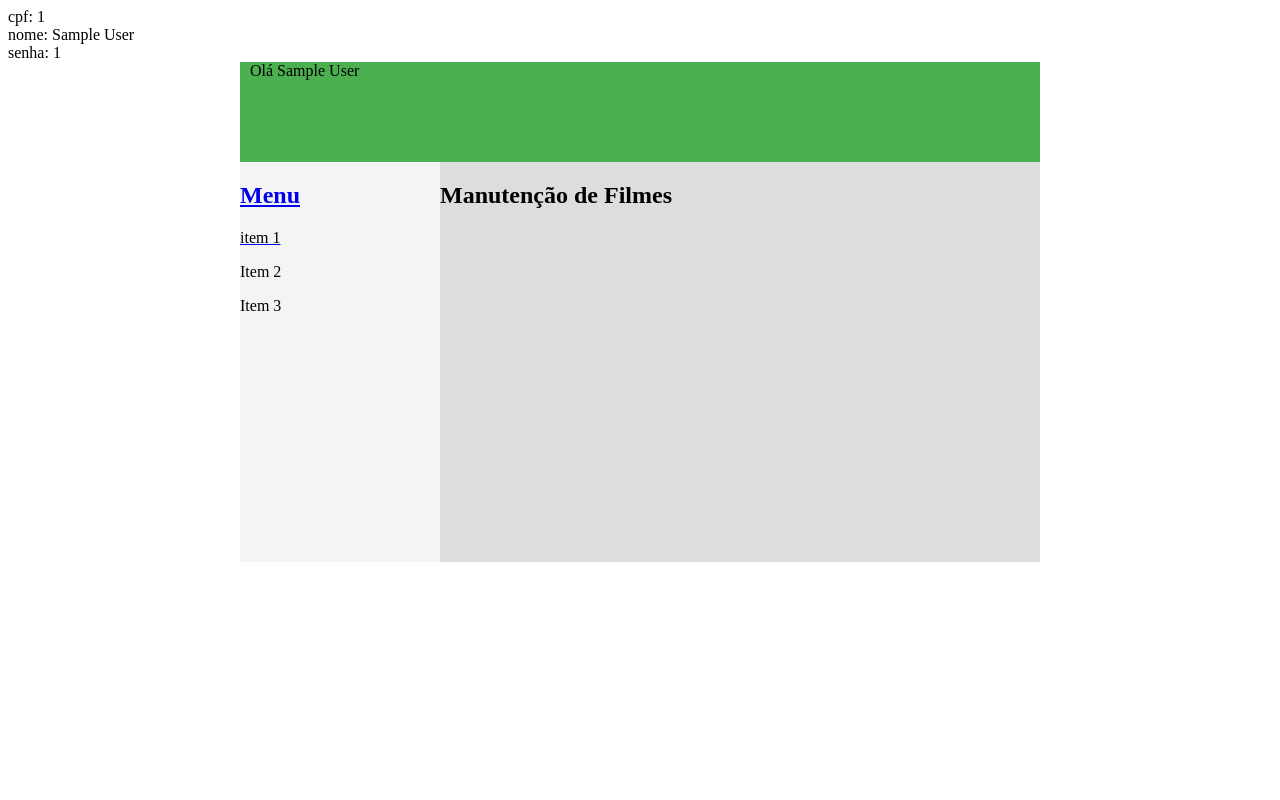
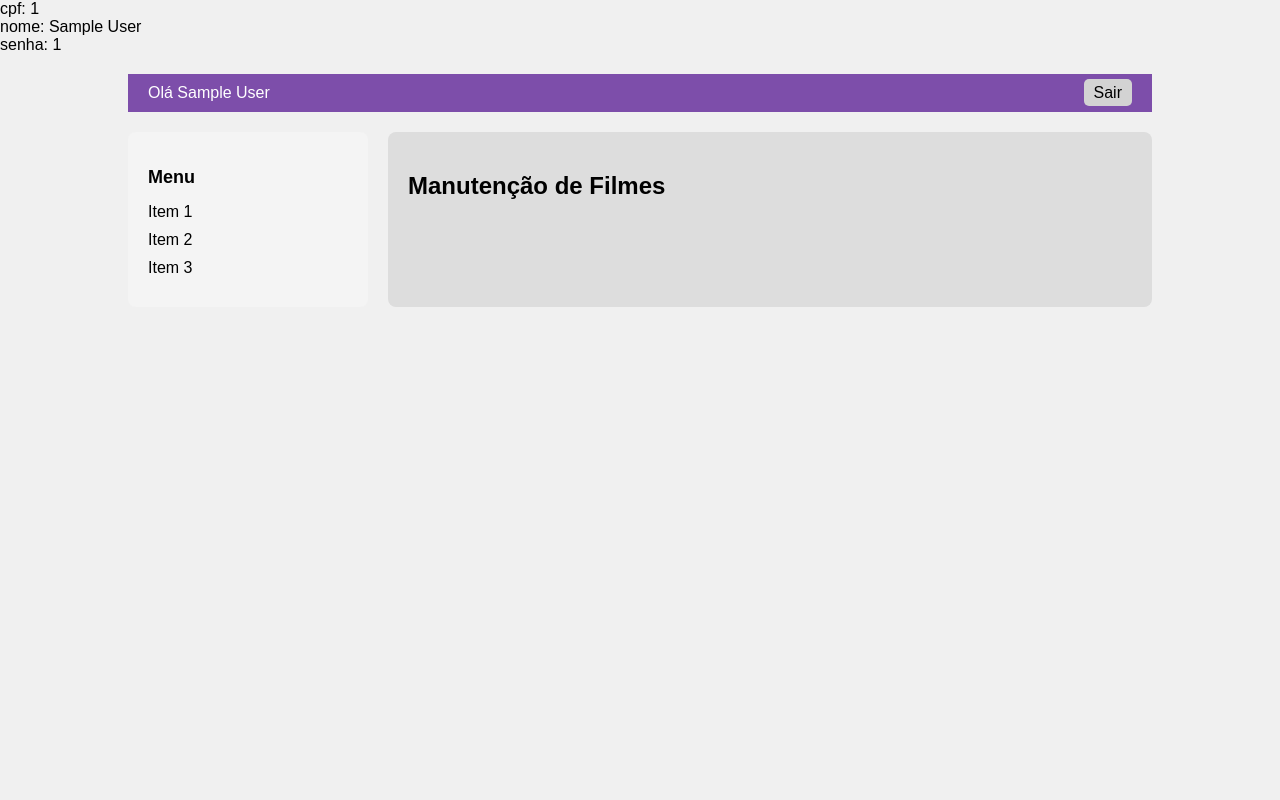
Before and after one commit to JessAlvs/projeto_php, a PHP site: page /principal.php in a window 1280 px wide. Run offline with PHP 8.4, Linux system fonts and the light colour scheme; the visitor is signed in with stand-in values (Sample User, id 1).

Commit message:
Layout Login e Principal

```diff
--- a/principal.php
+++ b/principal.php
@@ -9,14 +9,14 @@ echo "senha: ".$_SESSION['senha'];
 ?>
 
 
-<html>
+<!-- <html>
     <head>
     </head>
 
     <body>
 
     <div style = "width: 800px; margin: 0 auto;">
-        <div style="min-height: 100px; width: 100%; background-color: #4CAF50;";>
+        <div style="min-height: 100px; width: 100%; background-color:rgb(125, 78, 170);";>
             <div style="width: 50%; float:left">
             <span style="padding-left: 10px;">Olá <?=$_SESSION['nome'];?></span>
             </div>
@@ -42,4 +42,113 @@ echo "senha: ".$_SESSION['senha'];
 
     </body>
 
+</html> -->
+
+<html>
+<head>
+    <meta name="viewport" content="width=device-width, initial-scale=1.0">
+    <style>
+        body {
+            font-family: Arial, sans-serif;
+            margin: 0;
+            padding: 0;
+            background-color: #f0f0f0;
+        }
+
+        .container {
+            width: 80%;
+            max-width: 1200px;
+            margin: 0 auto;
+            display: flex;
+            flex-direction: column;
+            gap: 20px;
+            padding: 20px;
+        }
+
+        .header {
+            display: flex;
+            justify-content: space-between;
+            align-items: center;
+            background-color: rgb(125, 78, 170);
+            color: white;
+            padding: 10px 20px;
+        }
+
+        .header span {
+            font-size: 16px;
+        }
+
+        .header a {
+            color: black;
+            text-decoration: none;
+            background-color: #d3d3d3;
+            padding: 5px 10px;
+            border-radius: 5px;
+        }
+
+        .main-content {
+            display: flex;
+            gap: 20px;
+        }
+
+        .menu {
+            width: 200px;
+            background-color: #f4f4f4;
+            padding: 20px;
+            border-radius: 8px;
+        }
+
+        .menu h2 {
+            font-size: 18px;
+        }
+
+        .menu p {
+            margin: 10px 0;
+        }
+
+        .menu a {
+            color: black;
+            text-decoration: none;
+        }
+
+        .content {
+            flex-grow: 1;
+            background-color: #ddd;
+            padding: 20px;
+            border-radius: 8px;
+        }
+
+        .content h2 {
+            font-size: 24px;
+        }
+    </style>
+</head>
+<body>
+
+<div class="container">
+    <div class="header">
+        <div>
+            <span>Olá <?=$_SESSION['nome'];?></span>
+        </div>
+        <div>
+            <a href="sair.php">Sair</a>
+        </div>
+    </div>
+
+    <div class="main-content">
+        <div class="menu">
+            <h2>Menu</h2>
+            <p><a href="item.php">Item 1</a></p>
+            <p>Item 2</p>
+            <p>Item 3</p>
+        </div>
+
+        <div class="content">
+            <h2>Manutenção de Filmes</h2>
+            <!-- Conteúdo adicional aqui -->
+        </div>
+    </div>
+</div>
+
+</body>
 </html>
```
Also changed, not shown: index.php (+84 -10 lines), login.php (line endings or trailing spaces).
